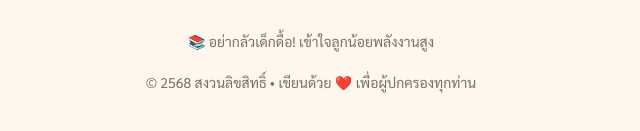
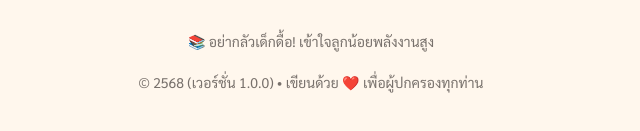
Before and after one commit to adaydesign/high-spirited-child-book, a React (Vite) app: page / in a window 1280 px wide. Shown: the part 1167-1298 px from the top of the page, without its empty margins (329-969 px from the left). Built offline with nearby package versions, Linux system fonts and the light colour scheme; no server answers.

Commit message:
[Add] version

```diff
--- a/src/App.jsx
+++ b/src/App.jsx
@@ -103,7 +103,7 @@ function Footer() {
   return (
     <footer className="footer">
       <p>📚 อย่ากลัวเด็กดื้อ! เข้าใจลูกน้อยพลังงานสูง</p>
-      <p>© 2568 สงวนลิขสิทธิ์ • เขียนด้วย ❤️ เพื่อผู้ปกครองทุกท่าน</p>
+      <p>© 2568 (เวอร์ชั่น 1.0.0) • เขียนด้วย ❤️ เพื่อผู้ปกครองทุกท่าน</p>
     </footer>
   );
 }
```
